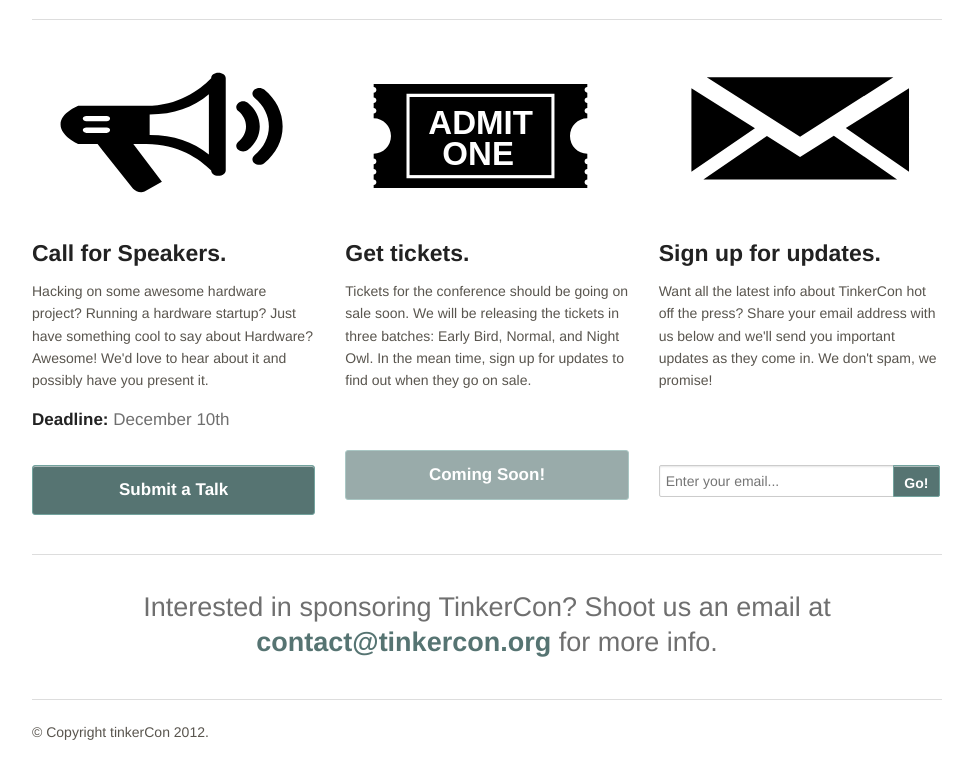
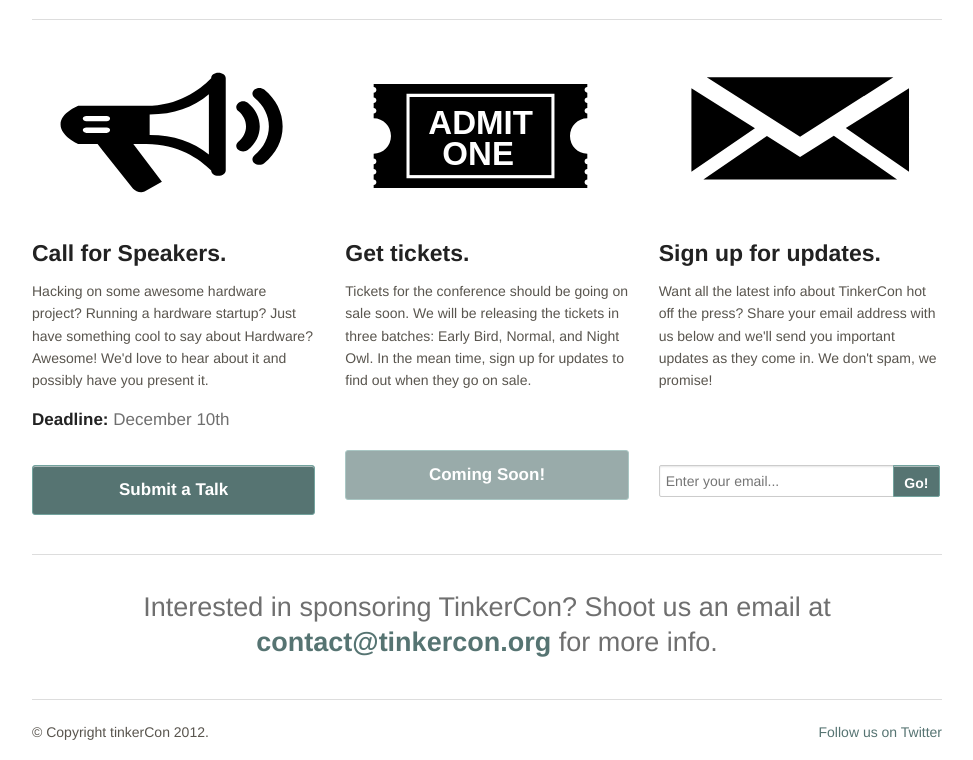
Before and after one commit to jonmarkgo/tinkercon, a plain HTML site: page index.html in a window 1280 px wide. Shown: the part 478-1238 px from the top of the page, without its empty margins (153-1126 px from the left). Drawn offline with Linux system fonts and the light colour scheme.

Commit message:
FOllow us on twitter

```diff
--- a/index.html
+++ b/index.html
@@ -110,8 +110,13 @@
     <div class="twelve columns">
       <hr />
       <div class="row">
-        <div class="twelve columns">
+        <div class="six columns">
           <p>&copy; Copyright tinkerCon 2012.</p>
+        </div>
+        <div class="six columns">
+          <ul class="link-list right">
+            <li><a href="http://twitter.com/tinkercon">Follow us on Twitter</a></li>
+          </ul>
         </div>
       </div>
     </div>
```
